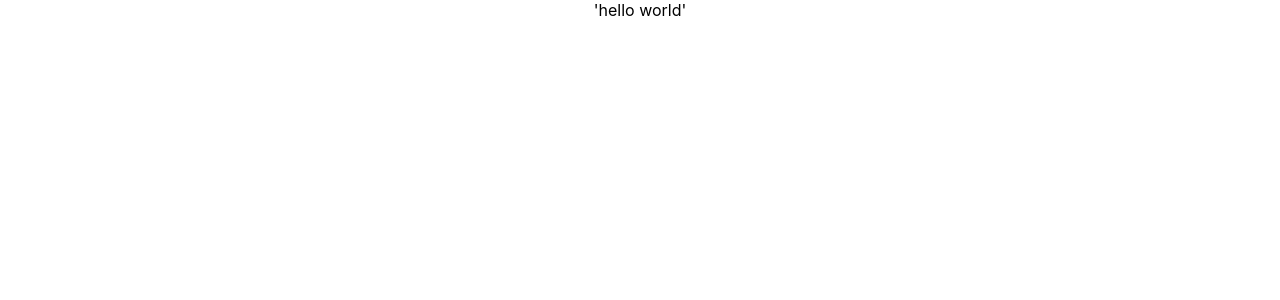
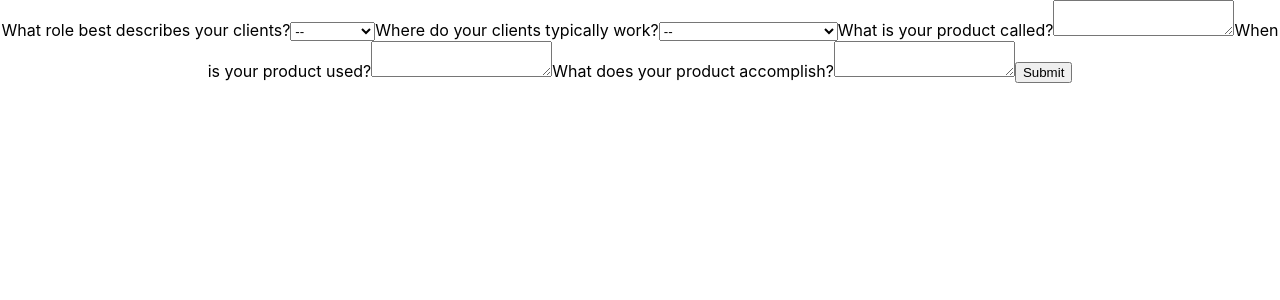
Before and after one commit to GreysonElkins/madlib-surveys, a React (Create React App) app: page / in a window 1280 px wide. Shown: the top 300 px of the page. Built offline with nearby package versions, Linux system fonts and the light colour scheme.

Commit message:
Render questions as children to UserSuvey

```diff
--- a/src/components/App/App.js
+++ b/src/components/App/App.js
@@ -3,7 +3,7 @@ import './App.css';
 import UserSurvey from '../UserSurvey'
 import useCase from './example-survey'
 
-function App() {
+const App = () => {
   return (
     <div className="App">
       <UserSurvey survey={useCase}/>
--- a/src/components/Question/Question.js
+++ b/src/components/Question/Question.js
@@ -1,26 +1,26 @@
-import { Formik, Field } from 'formik'
+import { Formik, Field, Form } from 'formik'
 
-const Question = ({ question, questionNumber, submitFn }) => {
+const Question = ({ question, questionNumber}) => {
   const questionTitle = `question-${questionNumber}`
 
   const printAnswerOptions = () => {
-    return question.options.map((option, i) => {
+    const options = question.options.map((option, i) => {
       return <option value={option} key={`${questionTitle}-option-${i}`}>{option}</option>
     })
+    const defaultOption = <option value='' key={'empty-value'}>--</option>
+    return [defaultOption, ...options]
   }
 
   return (
-    <Formik
-      initialState={{questionTitle: ''}}
-      // initialState could potentially require more logic for types other than select & text
-      // for our purposes we aren't considering those at the moment
-      onSubmit={values => submitFn(values)}
-    >
+    <>
     <label htmlFor={questionTitle}>{question.question}</label>
-    <Field name={questionTitle} as={question.answerType}>
-      {question.answerType === 'select' ? printAnswerOptions() : ''}
-    </Field>
-  </Formik>
+      <Field
+        name={questionTitle}
+        as={question.answerType}
+      >
+        {question.answerType === 'select' ? printAnswerOptions() : ''}
+      </Field>
+    </>
   )
 }
 
--- a/src/components/UserSurvey/UserSurvey.js
+++ b/src/components/UserSurvey/UserSurvey.js
@@ -1,5 +1,37 @@
-const UserSurvey = () => {
-  return <div>'hello world'</div>
+import Question from '../Question'
+import { Formik, Form } from 'formik'
+
+const UserSurvey = ({ survey }) => {
+
+  const determineInitialFormState = () => {
+    const state = {}
+    survey.questions.forEach((question, i) => {
+      state[`${question}-${i}`] = ''
+    })
+    return state
+  }
+
+  const renderQuestions = () => {
+    return survey.questions.map((question, i) => (
+      <Question
+        question={question}
+        questionNumber={i}
+        submitFn={() => {}}
+        key={`Question-${i}`}
+      />
+    ))
+  }
+
+  return (
+    <Formik
+      initialState={() => determineInitialFormState()}
+    >
+      <Form>
+        {renderQuestions()}
+        <button type="submit">Submit</button>
+      </Form>
+    </Formik>
+  )
 }
 
 export default UserSurvey
--- a/src/index.js
+++ b/src/index.js
@@ -4,12 +4,7 @@ import './index.css';
 import App from './components/App/App';
 import reportWebVitals from './reportWebVitals';
 
-ReactDOM.render(
-  <React.StrictMode>
-    <App />
-  </React.StrictMode>,
-  document.getElementById('root')
-);
+ReactDOM.render(<App />, document.getElementById('root'));
 
 // If you want to start measuring performance in your app, pass a function
 // to log results (for example: reportWebVitals(console.log))
```
